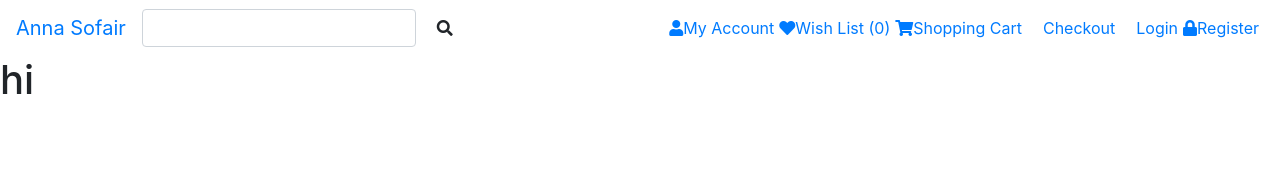
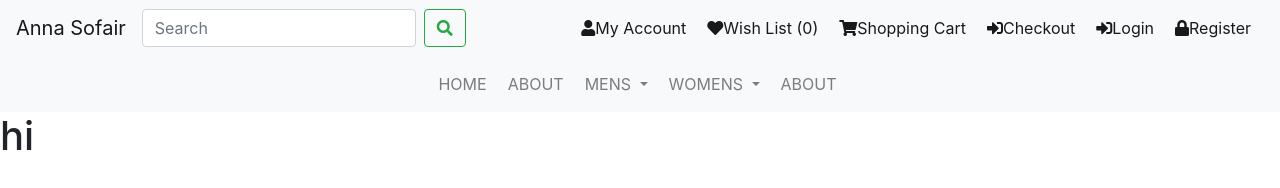
Before and after one commit to meravi23/Fashion-Website, a plain HTML site: page index.html in a window 1280 px wide. Drawn offline with nearby package versions, Linux system fonts and the light colour scheme; some packages are replaced by stand-ins of ours.

Commit message:
main menu navbar without logic

```diff
--- a/app/nav/nav.html
+++ b/app/nav/nav.html
@@ -1,36 +1,97 @@
-<nav class="navbar navbar-expand-lg">
+<div class="top-menu">
+    <nav class="navbar navbar-expand-lg navbar-light bg-light">
         <a class="navbar-brand" href="#">Anna Sofair</a>
         <button class="navbar-toggler" type="button" data-toggle="collapse" data-target="#navbarSupportedContent" aria-controls="navbarSupportedContent" aria-expanded="false" aria-label="Toggle navigation">
             <span class="navbar-toggler-icon"></span>
         </button>
-    <div class="serach-form">
-        <form class="form-inline my-2 my-lg-0 ml-auto mr-auto">
-            <input class="form-control mr-sm-2" type="search" placeholder="" aria-label="Search">
-            <button class="btn my-2 my-sm-0" type="submit"><i class="fa fa-search"></i></button>
+        <form class="form-inline my-2 my-lg-0 ">
+            <input class="form-control mr-sm-2" type="search" placeholder="Search" aria-label="Search">
+            <button class="btn btn-outline-success my-2 my-sm-0" type="submit"><i class="fa fa-search"></i></button>
         </form>
-    </div>
-
         <div class="collapse navbar-collapse" id="navbarSupportedContent">
             <ul class="navbar-nav ml-auto">
                 <li class="nav-item active">
-                <a href="#"><i class="fa fa-user"></i>My Account</a>
+                    <a class="nav-link" href="#"><i class="fa fa-user"></i>My Account</a>
                 </li>
-            <li class="nav-item">
-                <a href="#"><i class="fa fa-heart"></i>Wish List <span>(0)</span></a>
+                <li class="nav-item active">
+                    <a class="nav-link" href="#"><i class="fa fa-heart"></i>Wish List <span>(0)</span></a>
                 </li>
-            <li class="nav-item">
-                <a href="#"><i class="fa fa-shopping-cart"></i>Shopping Cart</a>
+                <li class="nav-item active">
+                    <a class="nav-link" href="#"><i class="fa fa-shopping-cart"></i>Shopping Cart</a>
                 </li>
-            <li class="nav-item">
-                <a href="#"><i class="fa fa-share-square-o"></i>Checkout</a>
+                <li class="nav-item active">
+                    <a class="nav-link" href="#"><i class="fa fa-sign-in-alt" aria-hidden="true"></i>Checkout</a>
                 </li>
-            <li class="nav-item">
-                <a href="#"><i class="fa fa-share-square-o"></i>Login</a>
+                <li class="nav-item active">
+                    <a class="nav-link" href="#"><i class="fa fa-sign-in-alt" aria-hidden="true"></i>Login</a>
                 </li>
-            <li class="nav-item">
-                <a href="#"><i class="fa fa-lock"></i>Register</a>
+                <li class="nav-item active">
+                    <a class="nav-link" href="#"><i class="fa fa-lock"></i>Register</a>
                 </li>
-
             </ul>
         </div>
     </nav>
+</div>
+<div class="mainmenu">
+    <nav class="navbar navbar-expand-lg navbar-light bg-light">
+        <div class="collapse navbar-collapse" id="navbarSupportedContent">
+            <ul class="navbar-nav mr-auto ml-auto">
+                <li class="nav-item">
+                    <a class="nav-link" href="#">HOME</a>
+                </li>
+                <li class="nav-item">
+                    <a class="nav-link" href="#">ABOUT</a>
+                </li>
+                <li class="nav-item dropdown">
+                    <a class="nav-link dropdown-toggle" href="#" id="navbarDropdownMen" data-toggle="dropdown">
+                        MENS
+                    </a>
+                    <div class="dropdown-menu">
+                        <span>
+                            <a href="#" class="dropdown-header">Outfits</a>
+                            <a href="#" class="dropdown-item">T-Shirts</a>
+                            <a href="#" class="dropdown-item">Jackets</a>
+                            <a href="#" class="dropdown-item">Jeans</a>
+                            <a href="#" class="dropdown-item">Shirts</a>
+                        </span>
+                        <span>
+                            <a href="#" class="dropdown-header">Accssesories</a>
+                            <a href="#" class="dropdown-item">Watch</a>
+                            <a href="#" class="dropdown-item">Sunglass</a>
+                            <a href="#" class="dropdown-item">Cap</a>
+                            <a href="#" class="dropdown-item">Perfumes</a>
+                        </span>
+                        <!-- <div class="dropdown-divider"></div>
+                        <a class="dropdown-item" href="#">Something else here</a> -->
+                    </div>
+                </li>
+                <li class="nav-item dropdown">
+                    <a class="nav-link dropdown-toggle" href="#" id="navbarDropdownWomen" role="button" data-toggle="dropdown" aria-haspopup="true" aria-expanded="false">
+                        WOMENS
+                    </a>
+                    <div class="dropdown-menu" aria-labelledby="navbarDropdownWomen">
+                        <span>
+                            <a href="#" class="dropdown-header">Outfits</a>
+                            <a href="#" class="dropdown-item">T-Shirts</a>
+                            <a href="#" class="dropdown-item">Jackets</a>
+                            <a href="#" class="dropdown-item">Jeans</a>
+                            <a href="#" class="dropdown-item">Shirts</a>
+                        </span>
+                        <span>
+                            <a href="#" class="dropdown-header">Accssesories</a>
+                            <a href="#" class="dropdown-item">Watch</a>
+                            <a href="#" class="dropdown-item">Sunglass</a>
+                            <a href="#" class="dropdown-item">Cap</a>
+                            <a href="#" class="dropdown-item">Perfumes</a>
+                        </span>
+                        <div class="dropdown-divider"></div>
+                        <a class="dropdown-item" href="#">Something else here</a>
+                    </div>
+                </li>
+                <li class="nav-item">
+                    <a class="nav-link" href="#">ABOUT</a>
+                </li>
+            </ul>
+        </div>
+    </nav>
+</div>
```
Lines whose indentation alone changed are shown as unchanged.
